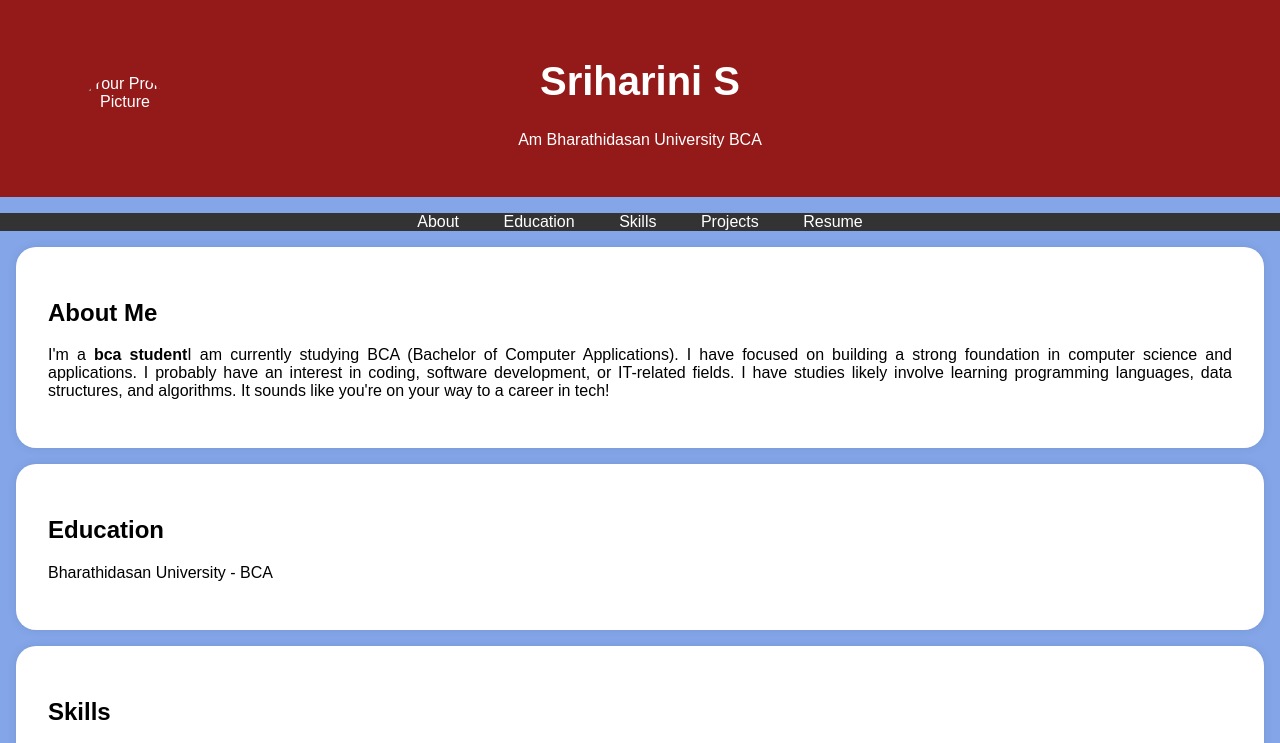
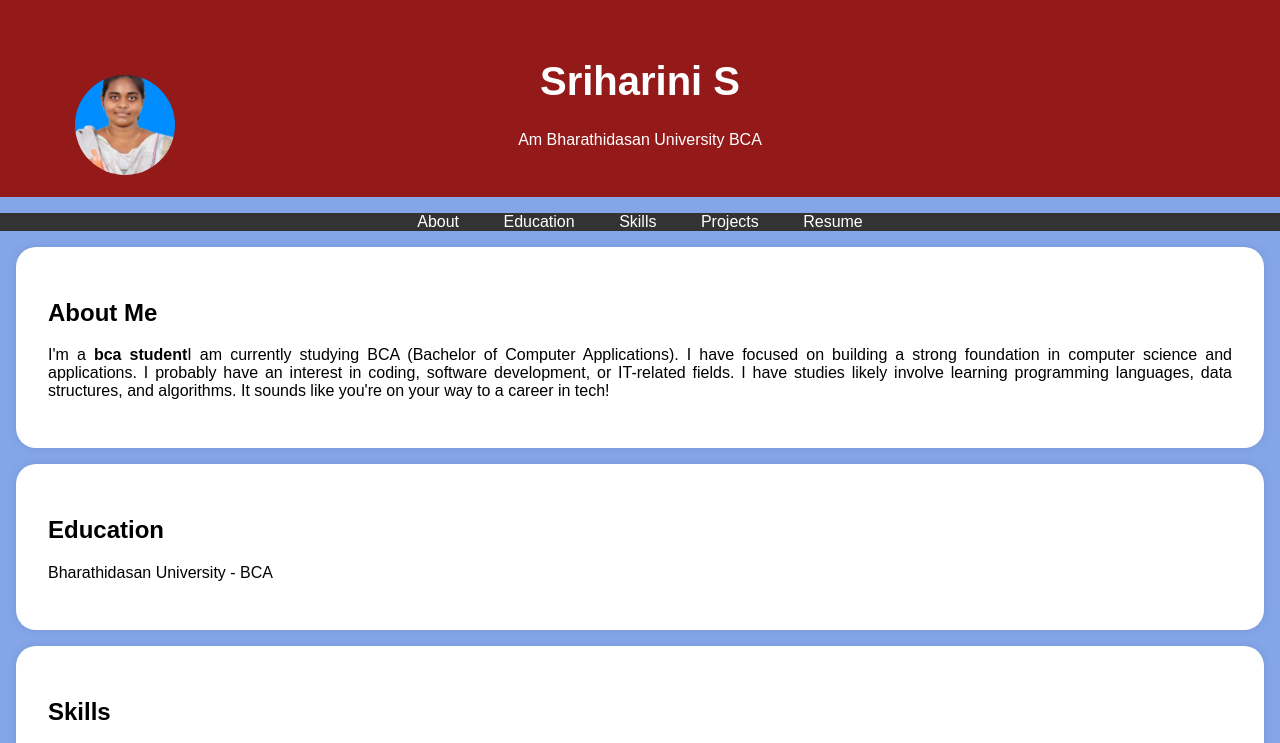
Before and after one commit to Sriharini-03/digital-portfolio, a plain HTML site: page index.html in a window 1280 px wide. Shown: the top 743 px of the page. Drawn offline with Linux system fonts and the light colour scheme.

Commit message:
Update index.html

```diff
--- a/index.html
+++ b/index.html
@@ -96,7 +96,7 @@
     <header>
         <div class="header-content">
             <!-- Add your profile picture here -->
-            <img src="passport photo.jpg" alt="Your Profile Picture" class="profile-picture">
+            <img src="sriharini.jpg" alt="Your Profile Picture" class="profile-picture">
             <h1>Sriharini S</h1>
             <p>Am Bharathidasan University BCA</p>
         </div>
```
